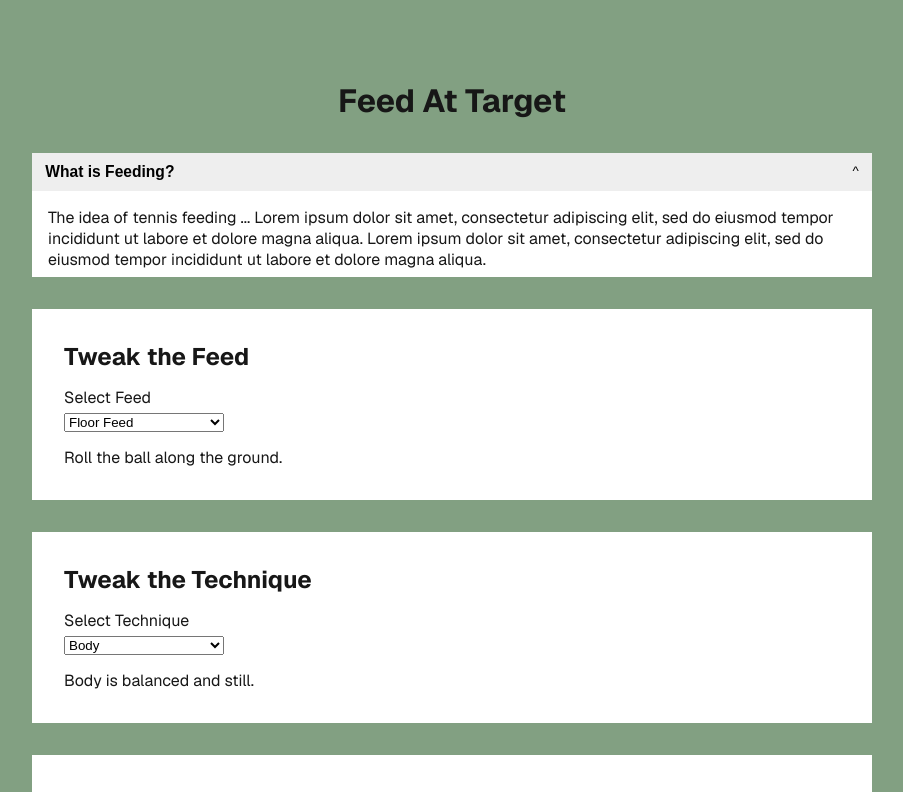
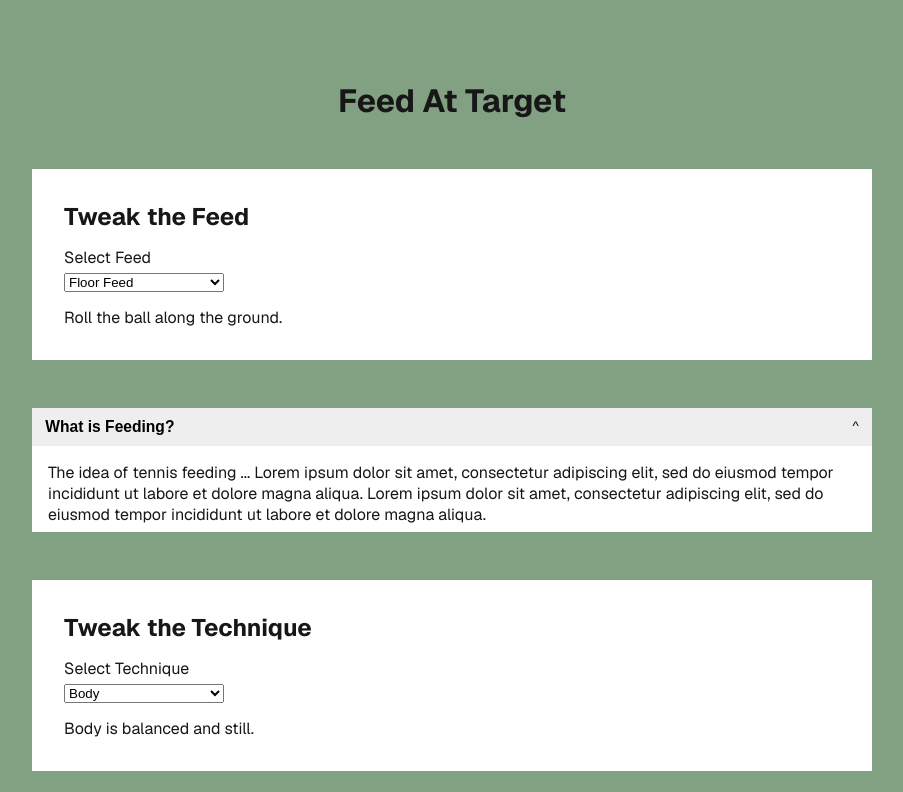
Before and after one commit to Devvaru/Tennis-Mock-Up, a Next.js app in the folder ttt-frontend/: page /feed-at-target in a window 1280 px wide. Shown: the top 792 px of the page, without its empty margins (188-1091 px from the left). Built offline with nearby package versions, Linux system fonts and the light colour scheme.

Commit message:
Refactor info dropdown sections to be in their own component to be reusable

```diff
--- a/ttt-frontend/src/app/_components/section.tsx
+++ b/ttt-frontend/src/app/_components/element_section.tsx
@@ -1,9 +1,7 @@
 import React, { useState } from "react";
-import { SectionProps } from "../_types/types";
+import { ElementSectionProps } from "../_types/types";
 
-export default function Section({ title, options }: SectionProps) {
-    console.log(title, options)
-
+export default function ElementSection({ title, options }: ElementSectionProps) {
     const [selectedOption, setSelectedOption] = useState(options[0]);
 
     const handleChange = (event: React.ChangeEvent<HTMLSelectElement>) => {
--- /dev/null
+++ b/ttt-frontend/src/app/_components/info_section.tsx
@@ -0,0 +1,38 @@
+import React, { useState, useEffect, useRef } from "react";
+import { InfoSectionProps } from "../_types/types";
+
+export default function InfoSection({ info }: InfoSectionProps) {
+
+    const [isOpen, setIsOpen] = useState(true);
+    const contentRef = useRef<HTMLDivElement>(null);
+
+    useEffect(() => {
+        if (contentRef.current) {
+            if (isOpen) {
+                const scrollHeight = contentRef.current.scrollHeight;
+                contentRef.current.style.maxHeight = scrollHeight + "px";
+            } else {
+                contentRef.current.style.maxHeight = "0px";
+            }
+        }
+    }, [isOpen]);
+
+    return (
+        <div className={"info-dropdown"}>
+            {info?.map((infoDetail) => (
+                <div key={infoDetail.id}>
+                    <button
+                        onClick={() => setIsOpen(!isOpen)} className="info-dropdown-button"
+                        aria-expanded={isOpen}>
+                        {<h3> {infoDetail.title}</h3>}
+                        {<p className={`dropdown-symbol ${isOpen ? "open" : ""}`}>^</p>}
+                    </button>
+
+                    <div className="info-dropdown-content" ref={contentRef} style={{ transition: "max-height 0.4s ease", overflow: "hidden" }}>
+                        <p>{infoDetail.description}</p>
+                    </div>
+                </div>
+            ))}
+        </div>
+    )
+}
--- a/ttt-frontend/src/app/feed-at-target/page.tsx
+++ b/ttt-frontend/src/app/feed-at-target/page.tsx
@@ -1,12 +1,13 @@
 "use client"
 
-import React, { useEffect, useState, useRef } from "react";
+import React from "react";
 import type { ActivityElement } from "../_types/types.ts";
 import { activityElements } from "../_data/activity-elements-data";
 import { activityPatterns } from "../_data/activity-patterns-data";
 import styles from "../page.module.css";
 
-import Section from "../_components/section";
+import ElementSection from "../_components/element_section";
+import InfoSection from "../_components/info_section";
 
 export default function FeedAtTarget() {
 
@@ -22,24 +23,6 @@ export default function FeedAtTarget() {
     };
 
     const pageElements: ActivityElement[] = findActivityElements(pageId);
-    console.log(pageElements);
-
-    ///////////////////////////////////
-
-    // Info dropdown
-    const [isOpen, setIsOpen] = useState(true);
-    const contentRef = useRef<HTMLDivElement>(null);
-
-    useEffect(() => {
-        if (contentRef.current) {
-            if (isOpen) {
-                const scrollHeight = contentRef.current.scrollHeight;
-                contentRef.current.style.maxHeight = scrollHeight + "px";
-            } else {
-                contentRef.current.style.maxHeight = "0px";
-            }
-        }
-    }, [isOpen]);
 
     return (
         <div className={styles.page}>
@@ -48,31 +31,20 @@ export default function FeedAtTarget() {
                     <h1 className="activity-title">
                         {pageTitle}
                     </h1>
-
-                    {/* accordion */}
-
-                    <div className={"info-dropdown"}>
-                        <button
-                            onClick={() => setIsOpen(!isOpen)} className="info-dropdown-button"
-                            aria-expanded={isOpen}>
-                            {<h3>What is Feeding?</h3>}
-                            {<p className={`dropdown-symbol ${isOpen ? "open" : ""}`}>^</p>}
-                        </button>
-
-                        <div className="info-dropdown-content" ref={contentRef} style={{ transition: "max-height 0.4s ease", overflow: "hidden" }}>
-                            <p>The idea of tennis feeding ... Lorem ipsum dolor sit amet, consectetur adipiscing elit, sed do eiusmod tempor incididunt ut labore et dolore magna aliqua. Lorem ipsum dolor sit amet, consectetur adipiscing elit, sed do eiusmod tempor incididunt ut labore et dolore magna aliqua. </p>
-                        </div>
-
-                    </div>
                 </header>
 
                 <div className="sections-container">
-                    {activityElements.map((element) => (
-                        <Section
-                            key={element.id}
-                            title={element.title}
-                            options={element.options}
-                        />
+                    {/* Displays every potential element section on the page */}
+                    {pageElements.map((element) => (
+                        <React.Fragment key={element.id}>
+                            <ElementSection
+                                title={element.title}
+                                options={element.options}
+                            />
+                            <InfoSection
+                                info={element.info}
+                            />
+                        </React.Fragment>
                     ))}
                 </div>
             </main>
```
Also changed, not shown: ttt-frontend/src/app/_types/types.ts (+10 -6 lines).
